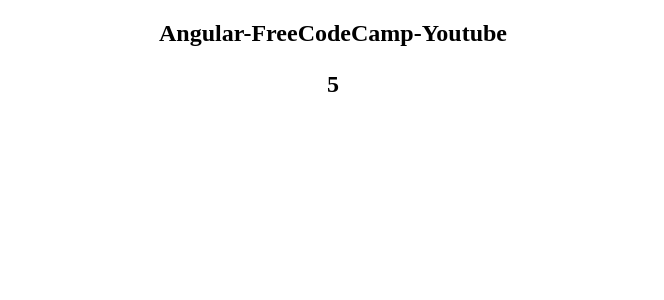
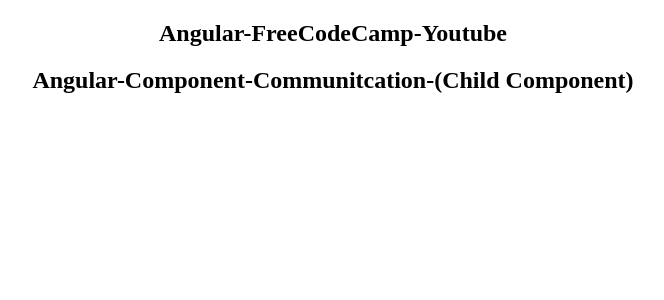
Before and after one commit to Kashyap2424/Angular-FreeCodeCamp-Youtube, an Angular app: page / in a window 1280 px wide. Shown: the top 300 px of the page, without its empty margins (307-971 px from the left). Built offline with nearby package versions, Linux system fonts and the light colour scheme.

Commit message:
Learn send data child to parent component

```diff
--- a/src/app/app.component.html
+++ b/src/app/app.component.html
@@ -1,5 +1,3 @@
-<!-- text-interpolation -->
 <h2 class="app-component-heading">{{title}}</h2>
 
-<!-- text-interpolation -->
-<p class="app-component-counter">{{counter}}</p>
+<app-child [title]="'Angular-Component-Communitcation-(Child Component)'"></app-child>
--- a/src/app/app.component.ts
+++ b/src/app/app.component.ts
@@ -1,22 +1,10 @@
-import { Component, OnInit, OnDestroy } from '@angular/core';
+import { Component } from '@angular/core';
 
 @Component({
   selector: 'app-root',
   templateUrl: './app.component.html',
   styleUrls: ['./app.component.css'],
 })
-export class AppComponent implements OnInit, OnDestroy {
+export class AppComponent {
   title = 'Angular-FreeCodeCamp-Youtube';
-  counter = 0;
-  interval: any;
-
-  ngOnInit() {
-    this.interval = setInterval(() => {
-      this.counter += 1;
-    }, 1000);
-  }
-
-  ngOnDestroy() {
-    clearInterval(this.interval);
-  }
 }
--- a/src/app/app.module.ts
+++ b/src/app/app.module.ts
@@ -3,9 +3,10 @@
 
 import { AppRoutingModule } from './app-routing.module';
 import { AppComponent } from './app.component';
+import { ChildComponent } from './child/child.component';
 
 @NgModule({
-  declarations: [AppComponent],
+  declarations: [AppComponent, ChildComponent],
   imports: [BrowserModule, AppRoutingModule],
   providers: [],
   bootstrap: [AppComponent],
--- /dev/null
+++ b/src/app/child/child.component.css
@@ -0,0 +1,5 @@
+.child-component-heading {
+  font-size: 1.5em;
+  font-weight: bold;
+  text-align: center;
+}
--- /dev/null
+++ b/src/app/child/child.component.html
@@ -0,0 +1 @@
+<h2 class="child-component-heading">{{title}}</h2>
--- /dev/null
+++ b/src/app/child/child.component.ts
@@ -0,0 +1,14 @@
+import { Component, OnInit, Input } from '@angular/core';
+
+@Component({
+  selector: 'app-child',
+  templateUrl: './child.component.html',
+  styleUrls: ['./child.component.css'],
+})
+export class ChildComponent implements OnInit {
+  @Input() title: string | undefined;
+
+  constructor() {}
+
+  ngOnInit(): void {}
+}
```
Also changed, not shown: 1 other file (tests, documents, lock files or other folders).
